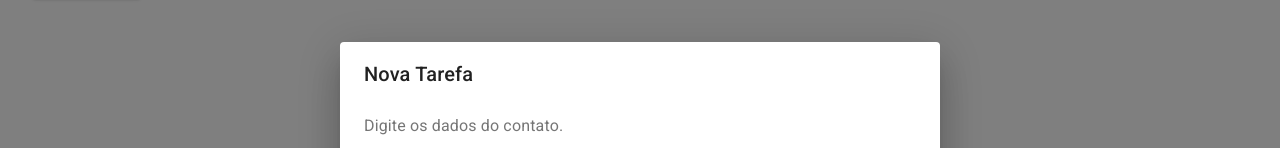
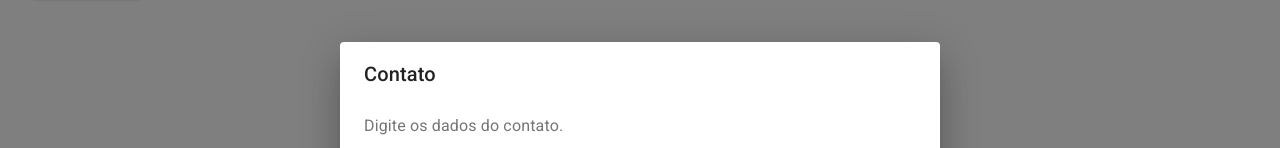
Before and after one commit to AndreLomba/reactweb, a React (Create React App) app: page / in a window 1280 px wide. Both pictures are taken after a click on the button "ADICIONAR". Shown: the part 196-344 px from the top of the page. Built offline with nearby package versions, Linux system fonts and the light colour scheme; no server answers.

Commit message:
Update App.js

```diff
--- a/src/App.js
+++ b/src/App.js
@@ -171,7 +171,7 @@ function App() {
             </Button>
          </Container>
          <Dialog open={open} onClose={closeModal} fullWidth={true} maxWidth="sm">
-            <DialogTitle id="form-dialog-title">Nova Tarefa</DialogTitle>
+            <DialogTitle id="form-dialog-title">Contato</DialogTitle>
             <DialogContent>
                 <DialogContentText>
                     Digite os dados do contato.
```
